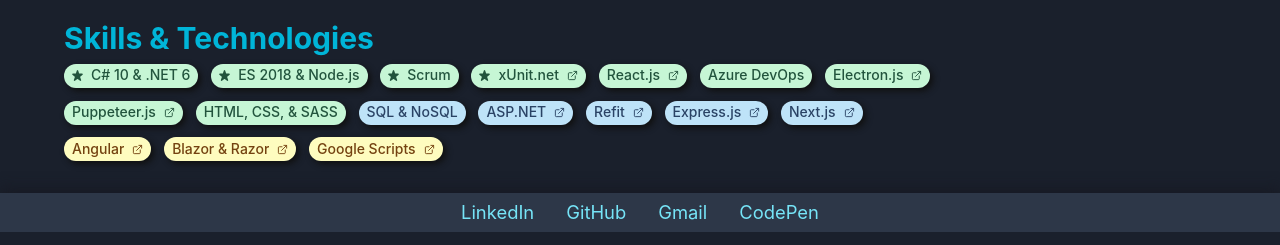
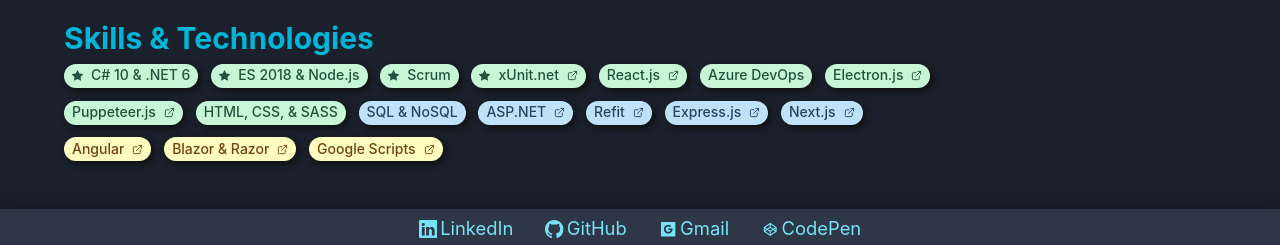
Before and after one commit to sbolande/portfolio, a React (Create React App) app: page / in a window 1280 px wide. Shown: the part 703-948 px from the top of the page. Built offline with nearby package versions, Linux system fonts and the light colour scheme.

Commit message:
Finished footer

```diff
--- a/package.json
+++ b/package.json
@@ -3,7 +3,6 @@
   "version": "0.1.0",
   "private": true,
   "dependencies": {
-    "@chakra-ui/icons": "^1.1.7",
     "@chakra-ui/react": "^1.8.6",
     "@emotion/react": "^11.8.2",
     "@emotion/styled": "^11.8.1",
@@ -14,6 +13,7 @@
     "html-react-parser": "^1.4.9",
     "react": "^17.0.2",
     "react-dom": "^17.0.2",
+    "react-icons": "^4.3.1",
     "react-router-dom": "^6.2.2",
     "react-scripts": "5.0.0",
     "web-vitals": "^2.1.4"
--- a/src/components/Layout/Footer.js
+++ b/src/components/Layout/Footer.js
@@ -1,5 +1,9 @@
+import { HStack, Text } from "@chakra-ui/react";
+import { BsLinkedin, BsGithub } from "react-icons/bs";
+import { DiCodepen } from "react-icons/di";
+import { AiFillGoogleSquare } from "react-icons/ai";
+
 import NavLink from "../UI/NavLink";
-import { HStack } from "@chakra-ui/react";
 
 export default function Navbar() {
   return (
@@ -9,23 +13,35 @@
       bg="gray.700"
       padding="0.35rem 0"
       fontSize="1.15rem"
-      marginTop="2rem"
+      marginTop="3rem"
       boxShadow="0 -0.2rem 1rem #171923"
     >
       <NavLink
         to="https://www.linkedin.com/in/seth-bolander-07577a179/"
         isExternal
       >
-        LinkedIn
+        <HStack spacing="3px">
+          <BsLinkedin />
+          <Text>LinkedIn</Text>
+        </HStack>
       </NavLink>
       <NavLink to="https://github.com/sbolande" isExternal>
-        GitHub
+        <HStack spacing="3px">
+          <BsGithub />
+          <Text>GitHub</Text>
+        </HStack>
       </NavLink>
       <NavLink to="mailto:sbolande97@gmail.com" isExternal>
-        Gmail
+        <HStack spacing="3px">
+          <AiFillGoogleSquare />
+          <Text>Gmail</Text>
+        </HStack>
       </NavLink>
       <NavLink to="https://codepen.io/sbolande" isExternal>
-        CodePen
+        <HStack spacing="2px">
+          <DiCodepen />
+          <Text>CodePen</Text>
+        </HStack>
       </NavLink>
     </HStack>
   );
--- a/src/components/Projects/Project.js
+++ b/src/components/Projects/Project.js
@@ -5,8 +5,6 @@
   HStack,
   Image,
   Link,
-  Tag,
-  Text,
   VStack,
 } from "@chakra-ui/react";
 import SkillTag from "../UI/SkillTag";
--- a/src/components/UI/SkillTag.js
+++ b/src/components/UI/SkillTag.js
@@ -1,4 +1,4 @@
-import { ExternalLinkIcon } from "@chakra-ui/icons";
+import { FiExternalLink } from "react-icons/fi";
 import {
   Tag,
   Link,
@@ -31,7 +31,7 @@
       >
         {icon && <TagLeftIcon boxSize="11px" as={icon} />}
         <TagLabel>{name}</TagLabel>
-        {isLink && <TagRightIcon boxSize="11px" as={ExternalLinkIcon} />}
+        {isLink && <TagRightIcon boxSize="11px" as={FiExternalLink} />}
       </Tag>
     </Link>
   );
--- a/src/pages/Home.js
+++ b/src/pages/Home.js
@@ -1,10 +1,10 @@
-import { Heading, Image, Text, VStack, Wrap, WrapItem } from "@chakra-ui/react";
+import { Heading, Image, Text, VStack, Wrap } from "@chakra-ui/react";
+import { BsStarFill } from "react-icons/bs";
 
 import useDocumentTitle from "../hooks/useDocumentTitle";
 import ConsoleText from "../components/Home/ConsoleText";
 import Section from "../components/Home/Section";
 import SkillTag from "../components/UI/SkillTag";
-import { StarIcon } from "@chakra-ui/icons";
 
 const bio = require("../store/bio.json");
 
@@ -39,7 +39,7 @@
               key={`skilltag_${i}`}
               name={skill.tag}
               url={skill.url}
-              icon={skill.starred && StarIcon}
+              icon={skill.starred && BsStarFill}
               colorScheme="green"
             />
           ))}
@@ -48,7 +48,7 @@
               key={`skilltag_${i}`}
               name={skill.tag}
               url={skill.url}
-              icon={skill.starred && StarIcon}
+              icon={skill.starred && BsStarFill}
               colorScheme="blue"
             />
           ))}
@@ -57,7 +57,7 @@
               key={`skilltag_${i}`}
               name={skill.tag}
               url={skill.url}
-              icon={skill.starred && StarIcon}
+              icon={skill.starred && BsStarFill}
               colorScheme="yellow"
             />
           ))}
```
Also changed, not shown: 1 other file (tests, documents, lock files or other folders).
